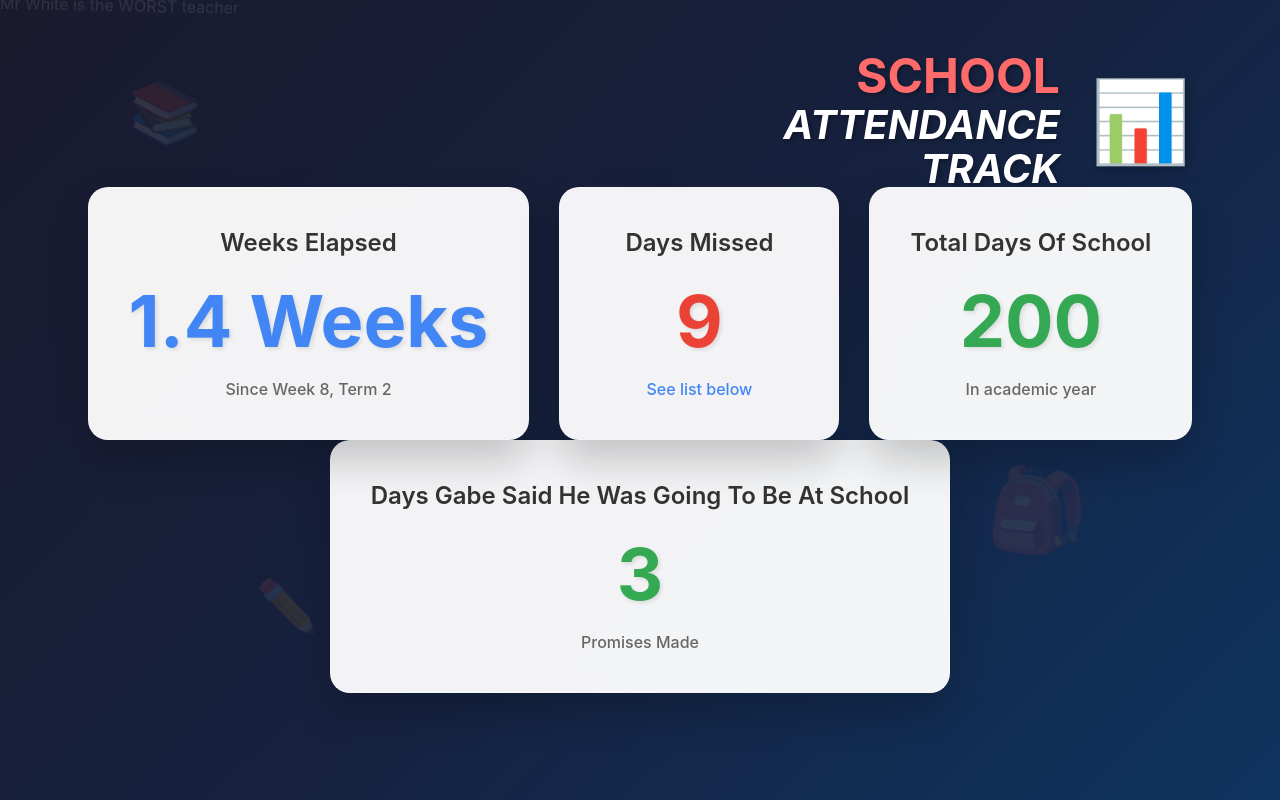
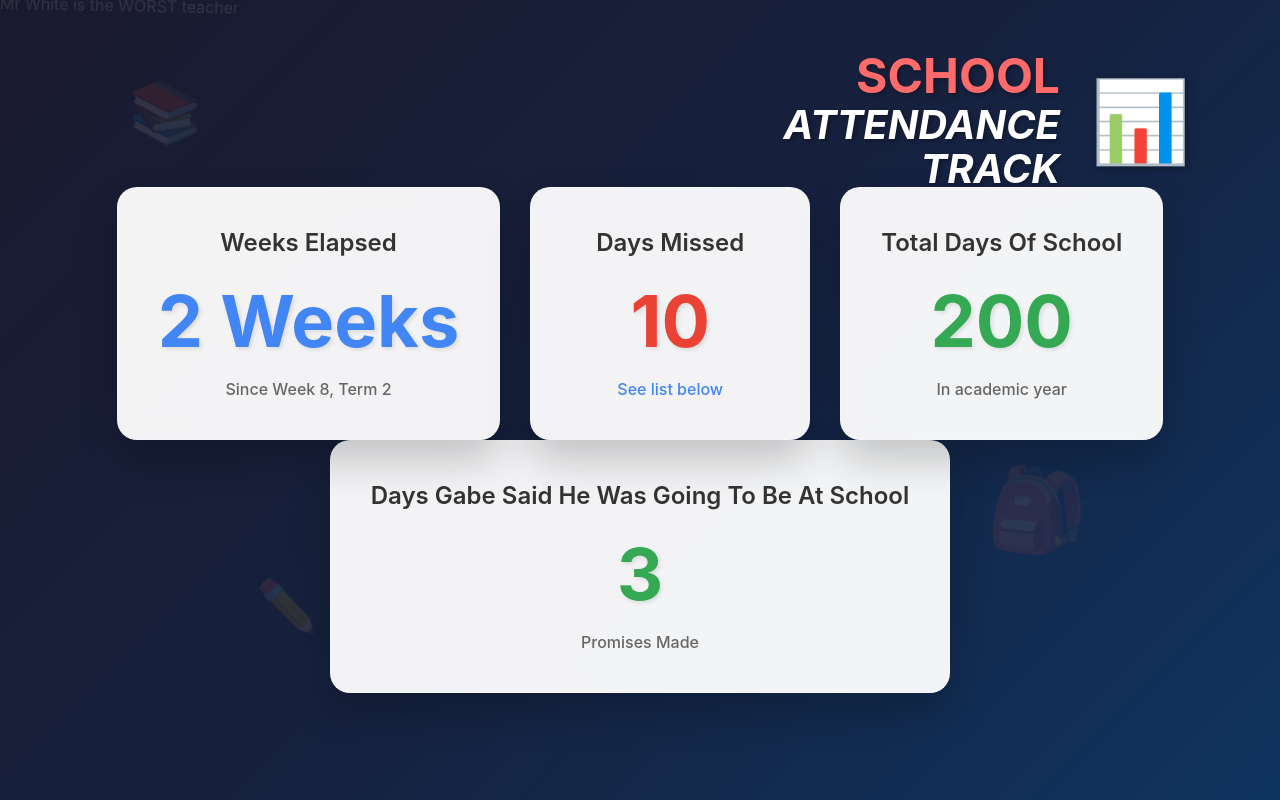
Before and after one commit to GabeTracker/GabeTracker, a plain HTML site: page index.html in a window 1280 px wide. Drawn offline with Linux system fonts and the light colour scheme.

Commit message:
Update index.html

```diff
--- a/index.html
+++ b/index.html
@@ -232,13 +232,13 @@
     <div class="main-content">
         <div class="stat-card">
             <div class="stat-title">Weeks Elapsed</div>
-            <div class="stat-number days-total" id="weeksElapsed">1.4 Weeks</div>
+            <div class="stat-number days-total" id="weeksElapsed">2 Weeks</div>
             <div class="stat-subtitle">Since Week 8, Term 2</div>
         </div>
 
         <div class="stat-card">
             <div class="stat-title">Days Missed</div>
-            <div class="stat-number days-missed" id="missedDays">9</div>
+            <div class="stat-number days-missed" id="missedDays">10</div>
             <div class="stat-subtitle">
                 <a href="#" class="subtitle-link" onclick="showMissedDays()">See list below</a>
             </div>
@@ -260,7 +260,7 @@
 
     <script>
         function showMissedDays() {
-            alert('Missed Days List:\n\n• June 16 - Wasnt there at all.\n• June 17 - Wasnt there \n• June 18 - Was There for the last 2 periods of the day, but according to the 3 period rule, these were not eligible for counting as a day not missed.\n• June 19 - Gay little twink decided not to come today. \n• June 20 - Stayed home to watch XVideos \n• June 23 - Had a "Headache" \n• June 24 - Stayed home so he could animate Purry Forn \n• June 25 - Only came for 2 periods, Gooned to hatsune miku the rest. \n• June 26 - Decided gooning to the yearbook was more important than advancing his educational prowess   ');
+            alert('Missed Days List:\n\n• June 16 - Wasnt there at all.\n• June 17 - Wasnt there \n• June 18 - Was There for the last 2 periods of the day, but according to the 3 period rule, these were not eligible for counting as a day not missed.\n• June 19 - Gay little twink decided not to come today. \n• June 20 - Stayed home to watch XVideos \n• June 23 - Had a "Headache" \n• June 24 - Stayed home so he could animate Purry Forn \n• June 25 - Only came for 2 periods, Gooned to hatsune miku the rest. \n• June 26 - Decided gooning to the yearbook was more important than advancing his educational prowess \n• June 27 - Went to the Adult Mega Store and got a Ultra vibe 10000 instead of COMING TO FUCKING SCHOOL  ');
         }
 
         // Update the counter dynamically based on school year progress
```
